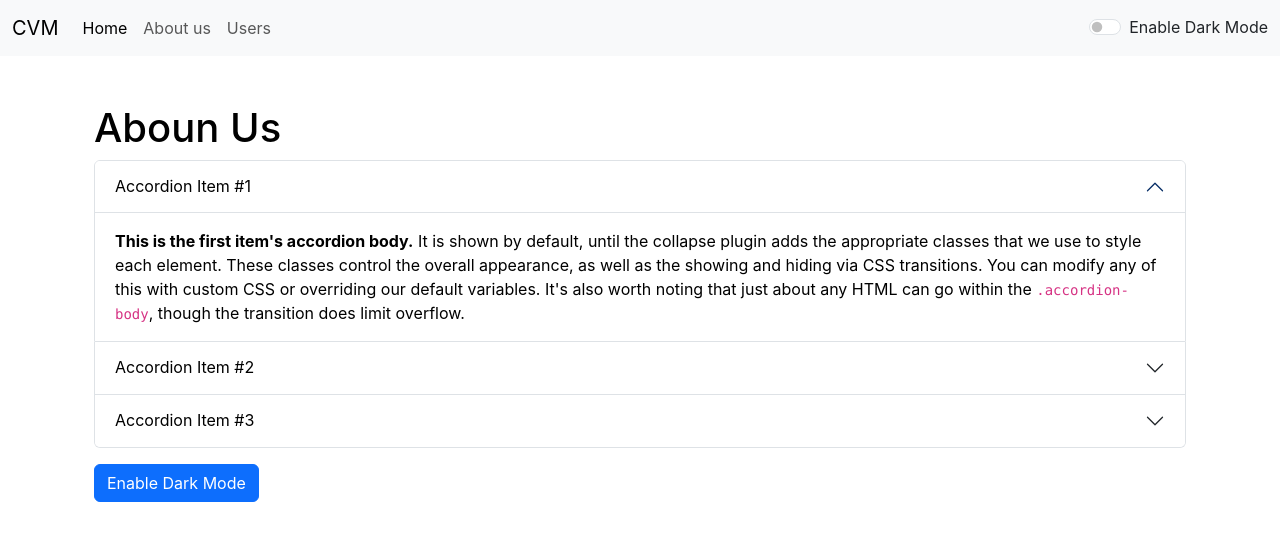
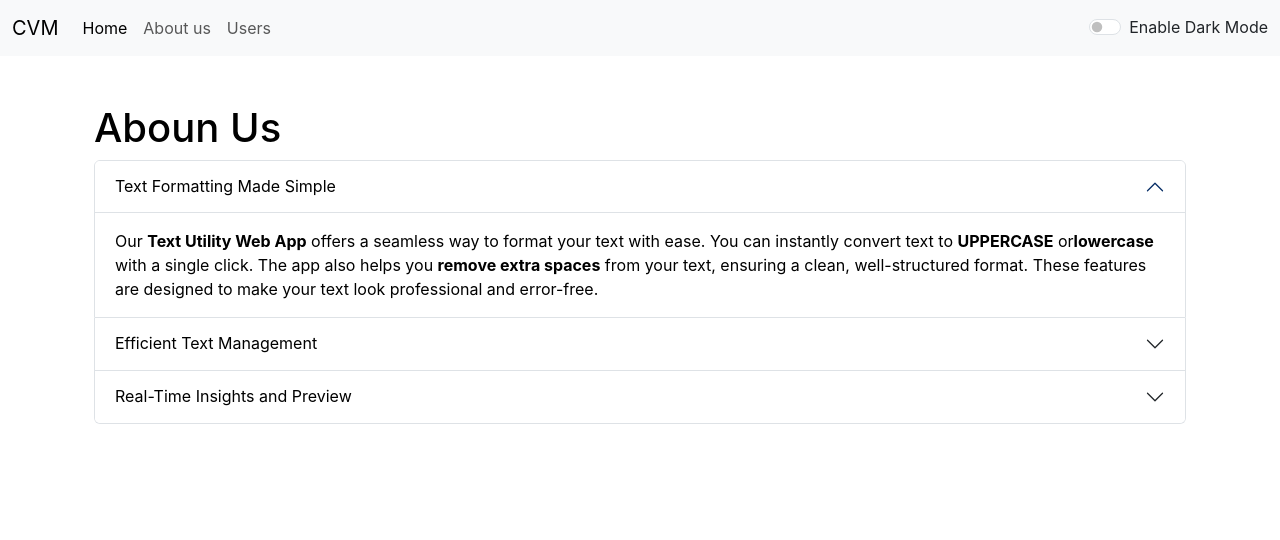
Before and after one commit to M-Farhan-Shaukat/react_learn, a React (Create React App) app: page /about in a window 1280 px wide. Shown: the top 540 px of the page. Built offline with nearby package versions, Linux system fonts and the light colour scheme.

Commit message:
fix : make some  changes

```diff
--- a/src/App.css
+++ b/src/App.css
@@ -36,3 +36,30 @@
     transform: rotate(360deg);
   }
 }
+
+
+.mode--dark.accordion-button::after {
+ filter: invert(1);
+}
+.statistics {
+  display: flex;
+  justify-content: space-between;
+  /* background-color: #3b5998; */
+  /* color: white; */
+  padding: 10px 20px;
+  border-radius: 5px;
+}
+.stat {
+  text-align: center;
+}
+
+.stat span:first-child {
+  display: block;
+  font-size: 16px;
+  margin-bottom: 5px;
+}
+
+.stat span:last-child {
+  font-size: 20px;
+  font-weight: bold;
+}
--- a/src/App.js
+++ b/src/App.js
@@ -58,7 +58,7 @@ const NavHeadings={
             path="/"
             element={<TextForm showAlert={showAlert} mode={mode} />}
           />
-          <Route exact path="/about" element={<AboutTextUtils />} />
+          <Route exact path="/about" element={<AboutTextUtils  mode={mode} />} />
           <Route exact path="/users" element={<UserTable />} />
           <Route exact path="/create-user" element={<UserForm />} />
 
--- a/src/components/textUtils/AboutTextUtils.js
+++ b/src/components/textUtils/AboutTextUtils.js
@@ -1,45 +1,23 @@
-import React ,{useState}from "react";
+import React from "react";
 
-function AboutTextUtils() {
-    const [btnText ,setBtnText] = useState('Enable Dark Mode')
-    const [darkStype,setDarkStyle] = useState({
-        color:"black",
-        backgroundColor :"white"
-    })
-    const handleDarkMode =()=>{
-        if(darkStype.color === "black"){
-            setDarkStyle({
-                 color:"white",
-        backgroundColor :"black"
-            })
-            setBtnText('Enable Light Mode')
-        }else{
-            setDarkStyle({
-                color:"black",
-       backgroundColor :"white"
-           })
-           setBtnText('Enable Dark Mode')
-        }
-    }
+function AboutTextUtils(props) {
   return (
     <div>
-      <div className="container" style={darkStype}>
-        <h1>
-            Aboun Us
-        </h1>
-        <div className="accordion" id="accordionExample" style={darkStype}>
+      <div className="container" style={{backgroundColor: props.mode==='light'?'white':'#0b2240', color : props.mode==='light'?'black':'white'}}>
+        <h1>Aboun Us</h1>
+        <div className="accordion" id="accordionExample" style={{backgroundColor: props.mode==='light'?'white':'#0b2240', color : props.mode==='light'?'black':'white'}}>
           <div className="accordion-item">
             <h2 className="accordion-header">
               <button
-                className="accordion-button"
+                className={`accordion-button ${props.mode==='dark' ? 'mode--dark':''}`}
                 type="button"
                 data-bs-toggle="collapse"
                 data-bs-target="#collapseOne"
                 aria-expanded="true"
                 aria-controls="collapseOne"
-                style={darkStype}
+                style={{backgroundColor: props.mode==='light'?'white':'#0b2240', color : props.mode==='light'?'black':'white'}}
               >
-                Accordion Item #1
+                Text Formatting Made Simple
               </button>
             </h2>
             <div
@@ -47,31 +25,29 @@ function AboutTextUtils() {
               className="accordion-collapse collapse show"
               data-bs-parent="#accordionExample"
             >
-              <div className="accordion-body" style={darkStype}>
-                <strong>This is the first item's accordion body.</strong> It is
-                shown by default, until the collapse plugin adds the appropriate
-                classes that we use to style each element. These classes control
-                the overall appearance, as well as the showing and hiding via
-                CSS transitions. You can modify any of this with custom CSS or
-                overriding our default variables. It's also worth noting that
-                just about any HTML can go within the{" "}
-                <code>.accordion-body</code>, though the transition does limit
-                overflow.
+              <div className="accordion-body" style={{backgroundColor: props.mode==='light'?'white':'#0b2240', color : props.mode==='light'?'black':'white'}}>
+                Our <strong>Text Utility Web App</strong> offers a seamless way
+                to format your text with ease. You can instantly convert text to{" "}
+                <strong>UPPERCASE</strong> or
+                <strong>lowercase</strong> with a single click. The app also
+                helps you <strong>remove extra spaces</strong> from your text,
+                ensuring a clean, well-structured format. These features are
+                designed to make your text look professional and error-free.
               </div>
             </div>
           </div>
           <div className="accordion-item">
             <h2 className="accordion-header">
               <button
-                className="accordion-button collapsed"
+                className={`accordion-button collapsed ${props.mode==='dark' ? 'mode--dark':''}`}
                 type="button"
                 data-bs-toggle="collapse"
                 data-bs-target="#collapseTwo"
                 aria-expanded="false"
                 aria-controls="collapseTwo"
-                style={darkStype}
+                style={{backgroundColor: props.mode==='light'?'white':'#0b2240', color : props.mode==='light'?'black':'white'}}
               >
-                Accordion Item #2
+                Efficient Text Management
               </button>
             </h2>
             <div
@@ -79,31 +55,29 @@ function AboutTextUtils() {
               className="accordion-collapse collapse"
               data-bs-parent="#accordionExample"
             >
-              <div className="accordion-body" style={darkStype}>
-                <strong>This is the second item's accordion body.</strong> It is
-                hidden by default, until the collapse plugin adds the
-                appropriate classes that we use to style each element. These
-                classes control the overall appearance, as well as the showing
-                and hiding via CSS transitions. You can modify any of this with
-                custom CSS or overriding our default variables. It's also worth
-                noting that just about any HTML can go within the{" "}
-                <code>.accordion-body</code>, though the transition does limit
-                overflow.
+              <div className="accordion-body" style={{backgroundColor: props.mode==='light'?'white':'#0b2240', color : props.mode==='light'?'black':'white'}}>
+                With our intuitive tools, you can <strong>copy text</strong> to
+                your clipboard with a single tap, saving you time and effort.
+                The <strong>Clear Text</strong>
+                feature allows you to quickly wipe the text field, giving you a
+                fresh start whenever required. These options make it simple to
+                manage your text without hassle, making your workflow faster and
+                more efficient.
               </div>
             </div>
           </div>
           <div className="accordion-item">
             <h2 className="accordion-header">
               <button
-                className="accordion-button collapsed"
+                className={`accordion-button collapsed ${props.mode==='dark' ? 'mode--dark':''}`}
                 type="button"
                 data-bs-toggle="collapse"
                 data-bs-target="#collapseThree"
                 aria-expanded="false"
                 aria-controls="collapseThree"
-                style={darkStype}
+                style={{backgroundColor: props.mode==='light'?'white':'#0b2240', color : props.mode==='light'?'black':'white'}}
               >
-                Accordion Item #3
+                Real-Time Insights and Preview
               </button>
             </h2>
             <div
@@ -111,25 +85,17 @@ function AboutTextUtils() {
               className="accordion-collapse collapse"
               data-bs-parent="#accordionExample"
             >
-              <div className="accordion-body" style={darkStype}>
-                <strong>This is the third item's accordion body.</strong> It is
-                hidden by default, until the collapse plugin adds the
-                appropriate classes that we use to style each element. These
-                name         classes control the overall appearance, as well as the showing
-                and hiding via CSS transitions. You can modify any of this with
-                custom CSS or overriding our default variables. It's also worth
-                noting that just about any HTML can go within the{" "}
-                <code>.accordion-body</code>, though the transition does limit
-                overflow.
+              <div className="accordion-body" style={{backgroundColor: props.mode==='light'?'white':'#0b2240', color : props.mode==='light'?'black':'white'}}>
+                Stay in control with real-time word <strong>count, character count,</strong> and
+                an interactive <strong>text preview</strong>. As you type or format your content,
+                you can instantly see how many words and characters you've used,
+                allowing for better precision and planning. This live preview
+                ensures you always know how your text will look once it's
+                finalized.
               </div>
             </div>
           </div>
         </div>
-      </div>
-      <div className="container">
-      <button type="button" className="btn btn-primary my-3" onClick={handleDarkMode}>{btnText}</button>
-
-
       </div>
     </div>
   );
```
Also changed, not shown: src/components/textUtils/TextForm.js (+91 -38 lines).
